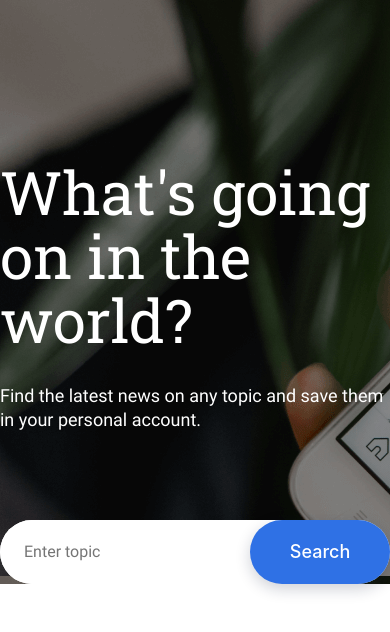
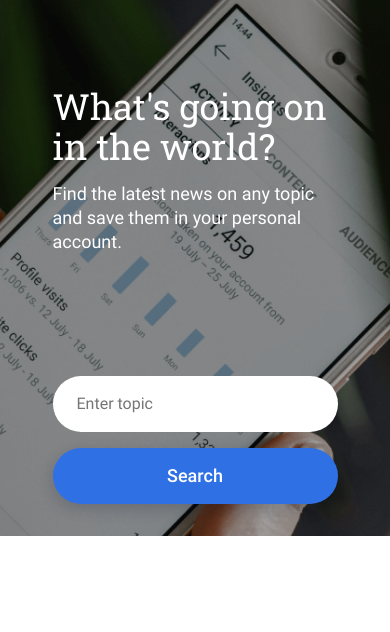
Before and after one commit to idenispankov/news-explorer-frontend, a React (Create React App) app: page / in a window 390 px wide. Shown: the top 632 px of the page. Built offline with nearby package versions, Linux system fonts and the light colour scheme; a web font is replaced by a local one.

Commit message:
responsive design added to Header and SearchForm Components

```diff
--- a/src/components/Header/Header.css
+++ b/src/components/Header/Header.css
@@ -1,5 +1,5 @@
 .header {
-  background: url(../../images/banner.png);
+  background: url(../../images/banner.png) no-repeat center center/cover;
   width: 100%;
   min-height: 576px;
 }
@@ -28,3 +28,34 @@
   font-size: 18px;
   line-height: 24px;
 }
+
+@media screen and (max-width: 770px) {
+  .header {
+    min-height: 400px;
+  }
+  .header__container {
+    max-width: 452px;
+    padding-top: 104px;
+  }
+  .header__title {
+    font-size: 36px;
+    line-height: 40px;
+    margin-bottom: 16px;
+  }
+  .header__subtitle {
+    margin-bottom: 48px;
+  }
+}
+
+@media screen and (max-width: 500px) {
+  .header {
+    min-height: 536px;
+  }
+  .header__container {
+    max-width: 285px;
+    padding-top: 86px;
+  }
+  .header__subtitle {
+    margin-bottom: 122px;
+  }
+}
--- a/src/components/SearchForm/SearchForm.css
+++ b/src/components/SearchForm/SearchForm.css
@@ -4,7 +4,8 @@
   background: #fff;
   border-radius: 100px;
   max-height: 64px;
-  margin-bottom: 80px;
+  display: flex;
+  justify-content: space-between;
 }
 
 .search__input {
@@ -14,7 +15,6 @@
   font-size: 16px;
   line-height: 22px;
   color: #1a1b22;
-  width: 440px;
   border: none;
   border-radius: 100px;
   padding: 0 24px;
@@ -28,6 +28,7 @@
   padding-left: 20px 56px;
   border-radius: 100px;
   height: 64px;
+  font-family: 'Roboto', sans-serif;
   font-weight: 500;
   font-size: 18px;
   line-height: 24px;
@@ -42,3 +43,32 @@
 .search__button:hover {
   background: #347eff;
 }
+
+@media screen and (max-width: 770px) {
+  .search {
+    max-width: 448px;
+    max-height: 56px;
+  }
+  .search__button {
+    max-width: 160px;
+    height: 56px;
+  }
+}
+
+@media screen and (max-width: 500px) {
+  .search {
+    max-width: 288px;
+    flex-direction: column;
+    background: transparent;
+  }
+  .search__input {
+    width: 100%;
+    min-height: 56px;
+    margin-bottom: 16px;
+  }
+  .search__button {
+    display: block;
+    max-width: 288px;
+    min-height: 56px;
+  }
+}
```
